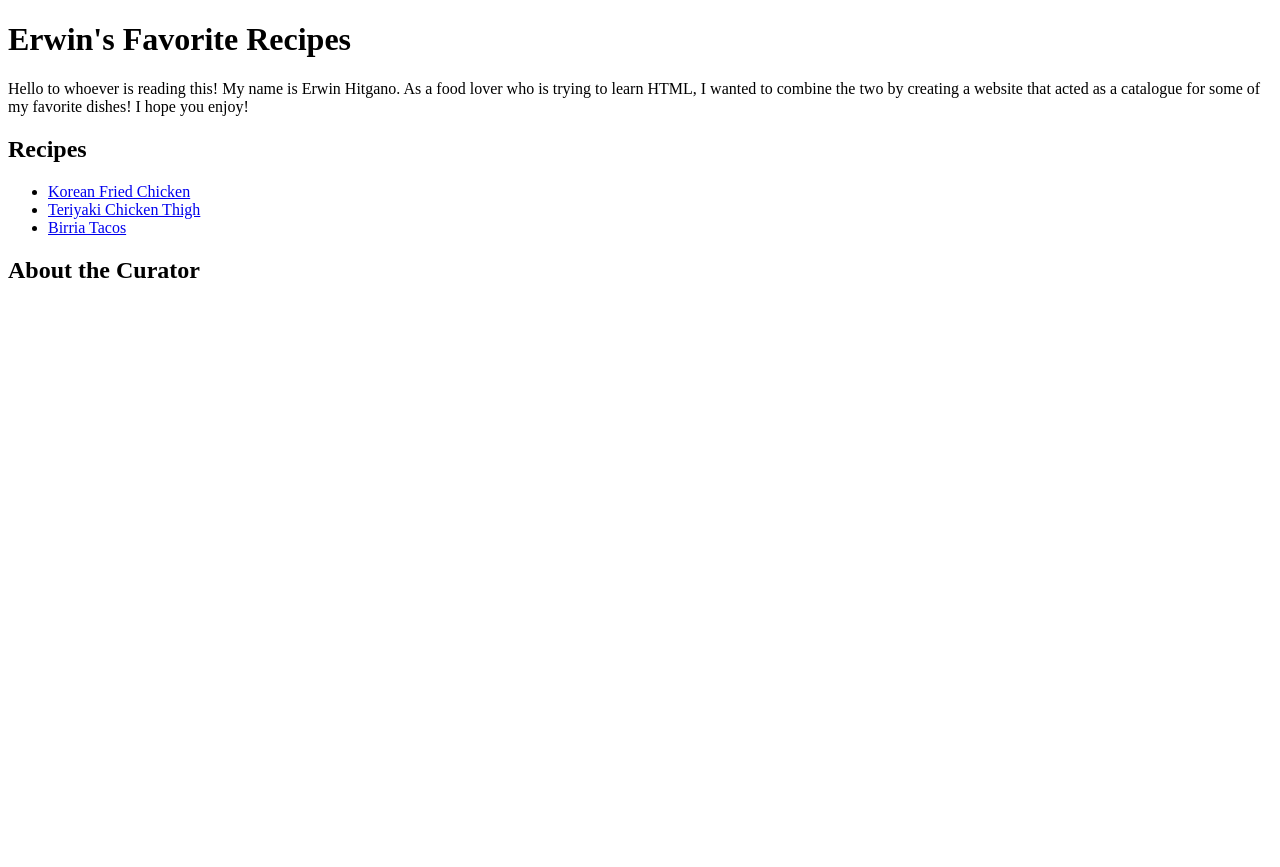
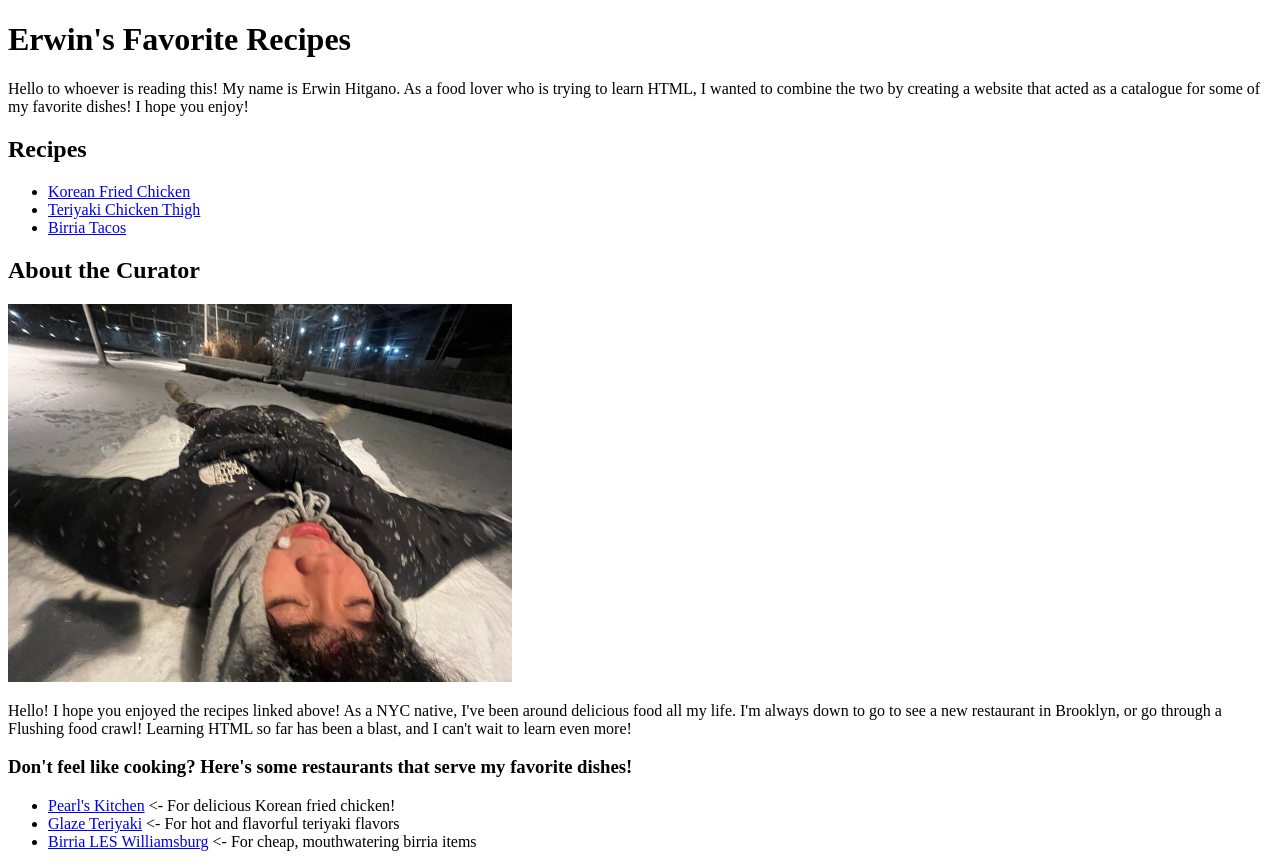
Before and after one commit to Hitgan0/odin-recipes, a plain HTML site: page index.html in a window 1280 px wide. Before the commit the page ends 800 px from the top, so only its background shows below. Drawn offline with Linux system fonts and the light colour scheme.

Commit message:
Filled out About Curator Section
Added a picture of myself, along with a description. Also added link to my favorite restaurants serving the dishes.

```diff
--- a/index.html
+++ b/index.html
@@ -15,6 +15,20 @@
             <li><a href="./recipes/teriyakiChickenThigh.html">Teriyaki Chicken Thigh</a></li>
             <li><a href="./recipes/birriaTacos.html">Birria Tacos</a></li>
         </ul>
+
         <h2>About the Curator</h2>
+        <img src="./images/funnyErwinPic.jpg" alt="funny picture of Erwin, the curator of the recipes and maker of the website" height="378" width="504">
+        <p>
+            Hello! I hope you enjoyed the recipes linked above! As a NYC native, I've been around delicious food all my life. I'm always down to go to see a new restaurant in Brooklyn, or go through a Flushing food crawl! Learning HTML so far has been a blast,
+            and I can't wait to learn even more!
+        </p>
+        <h3>Don't feel like cooking? Here's some restaurants that serve my favorite dishes!</h3>
+        <ul>
+            <li><a href="https://maps.app.goo.gl/6EfADnRkzs3CTSSU7" target = "_blank" rel = "noopener noreferrer">Pearl's Kitchen</a> <- For delicious Korean fried chicken!</li>
+            <li><a href="https://maps.app.goo.gl/jGZzgebMTbY9Sgpe8" target="_blank" rel="noopener noreferrer">Glaze Teriyaki</a> <- For hot and flavorful teriyaki flavors</li>
+            <li><a href="https://maps.app.goo.gl/x2RKQHZipUtuU1st5" target="_blank" rel="noopener noreferrer">Birria LES Williamsburg</a> <- For cheap, mouthwatering birria items</li>
+        </ul>
+
+        <p></p>
     </body>
 </html>
```
Also changed, not shown: images/funnyErwinPic.jpg (added).
